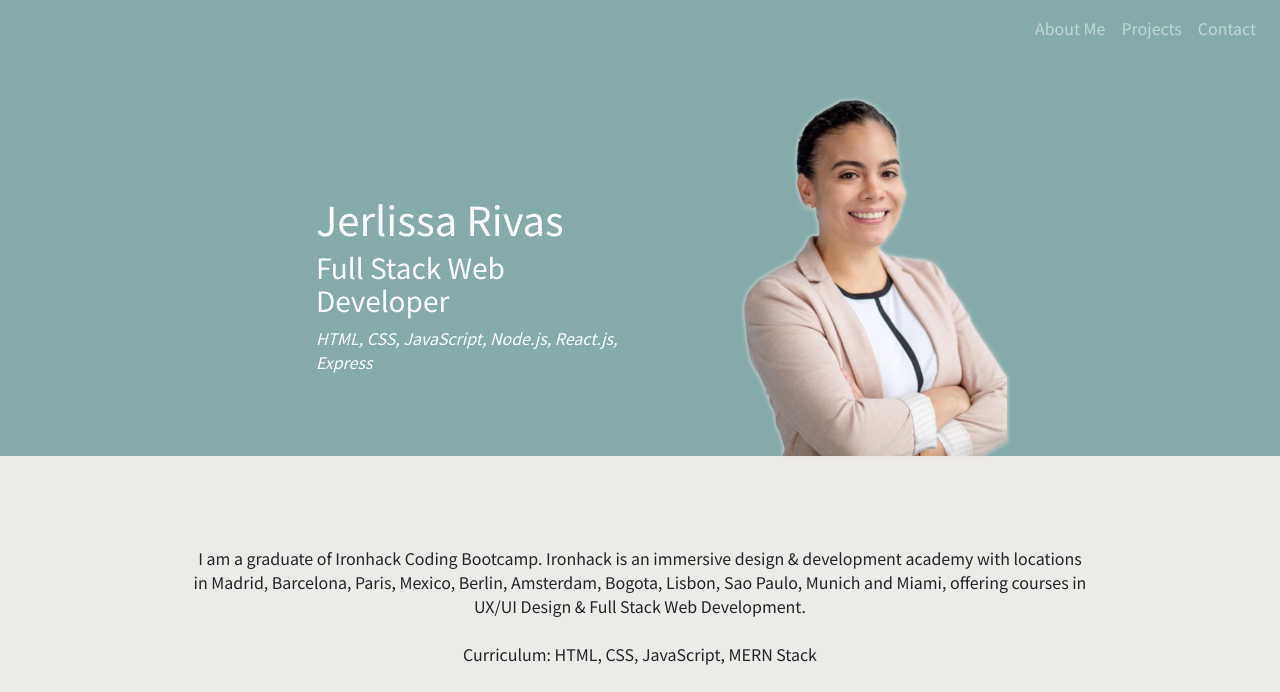
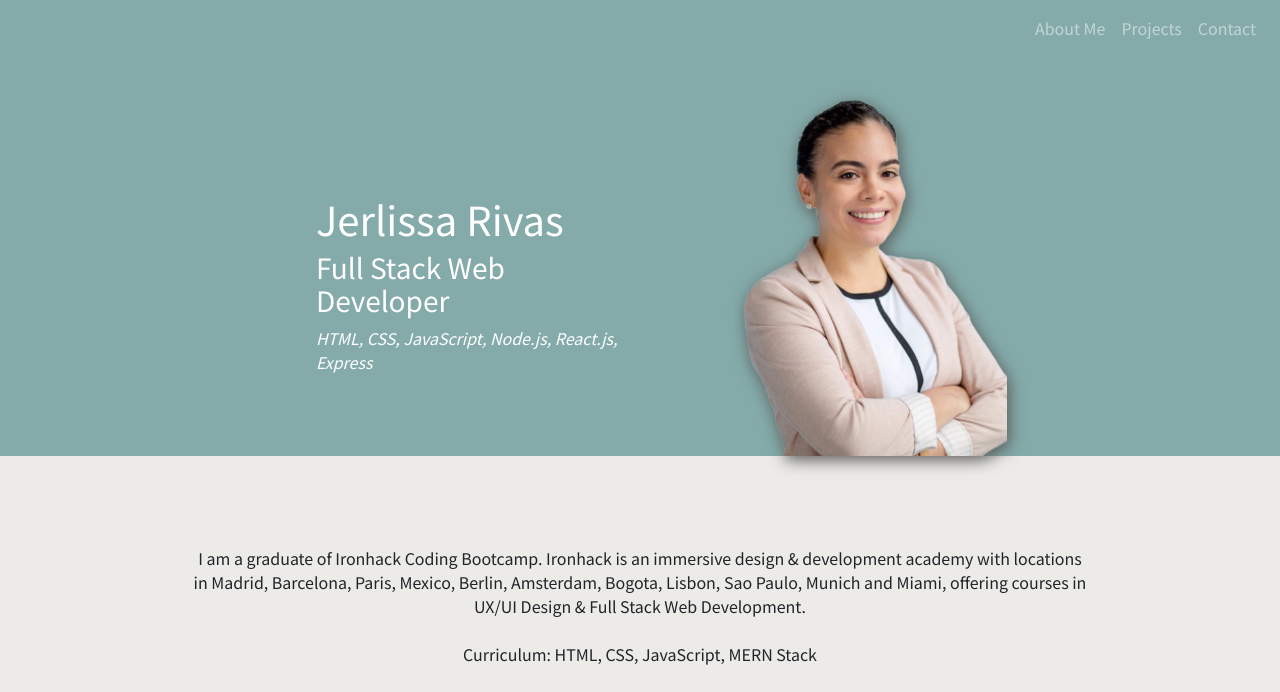
Before and after one commit to jerlissarivas/portfolioWebsite, a plain HTML site: page index.html in a window 1280 px wide. Shown: the top 692 px of the page. Drawn offline with nearby package versions, Linux system fonts and the light colour scheme.

Commit message:
Update dropshadow

```diff
--- a/style.css
+++ b/style.css
@@ -17,7 +17,7 @@ img {
   text-align: center;
   margin: auto;
   display: block;
-  filter: drop-shadow(0.2px 0.2px 2px #eadbd7);
+  filter: drop-shadow(2px 4px 8px #585858);
 }
 
 .title {
```
